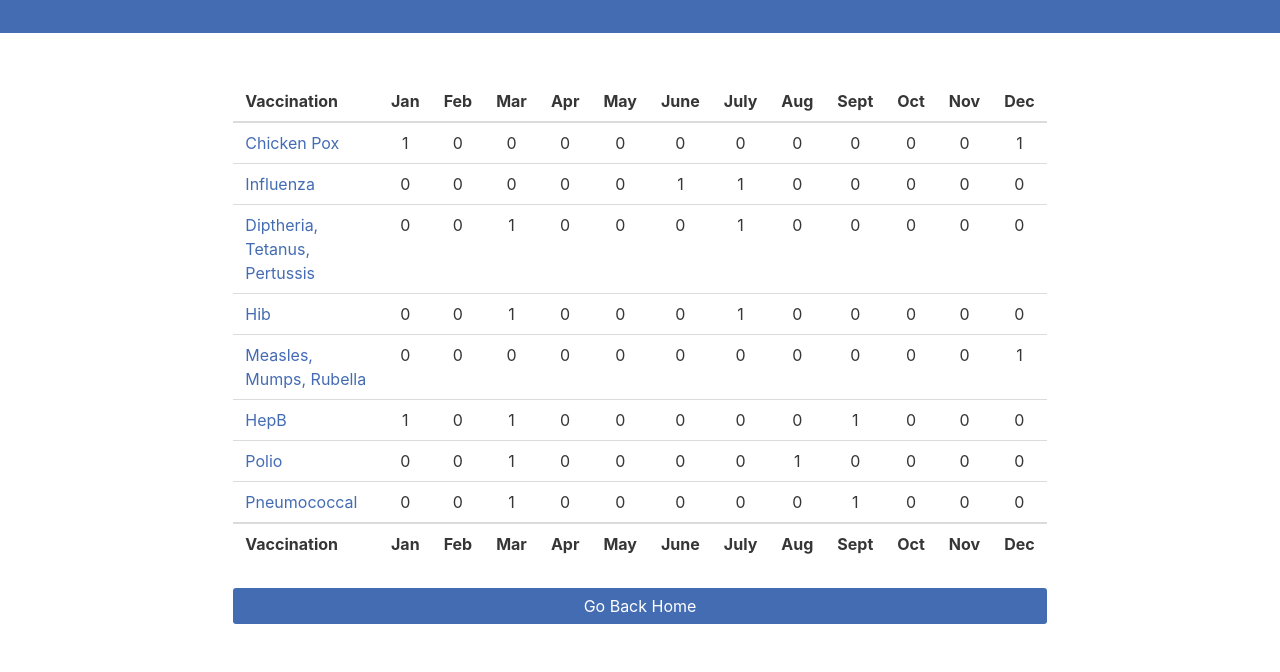
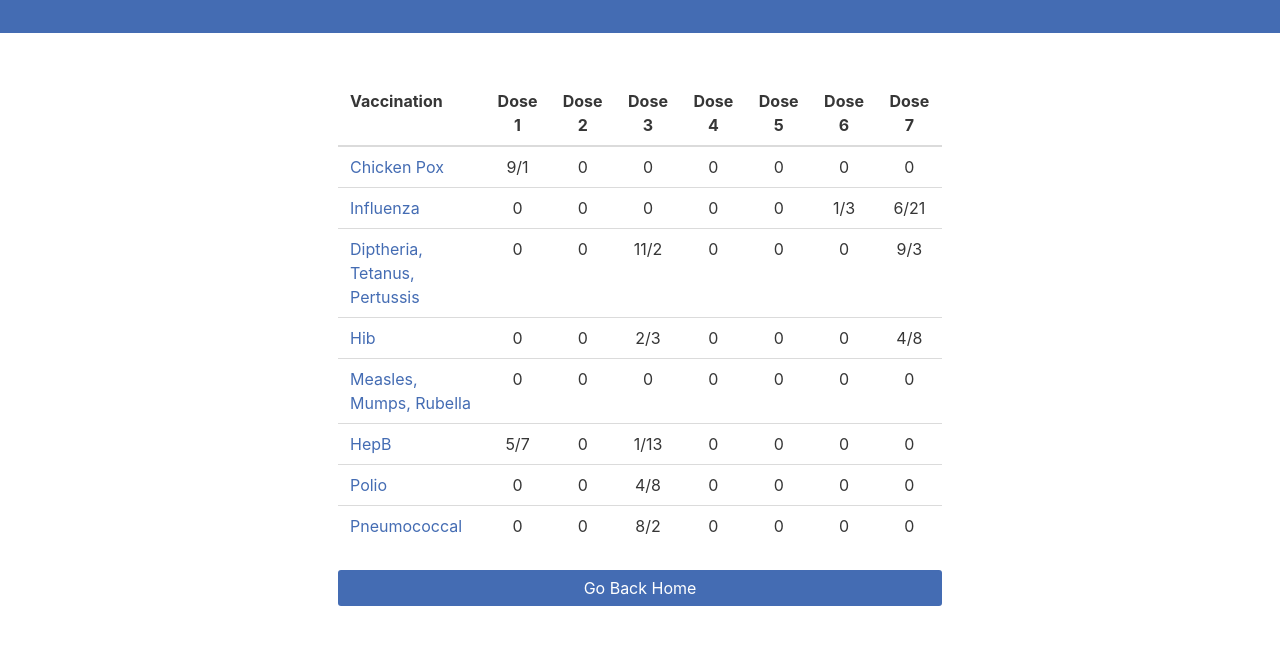
Before and after one commit to valencium/VaxxTracker, a website: page account_info.html in a window 1280 px wide. Shown: the part 181-853 px from the top of the page. Drawn offline with nearby package versions, Linux system fonts and the light colour scheme.

Commit message:
some things work, something don't

```diff
--- a/account_info.html
+++ b/account_info.html
@@ -10,59 +10,40 @@
     </head>
     <body>
         <div class="hero is-primary">
-            <div class="hero-body container has-text-centered">
-                <h1 class="title is-1 is-spaced">Hi, Pablo Escobar</h1>
-                <h3 class="subtitle is-3">Here are your upcoming medications.</h3>
+            <div class="hero-body">
+                <div class="container has-text-centered">
+                    <h1 class="title is-1 is-spaced">Hi, Pablo Escobar</h1>
+                    <h3 class="subtitle is-3">Here are your upcoming medications.</h3>
+                </div>
             </div>
         </div>
+
         <section class="section">
 
           <div class="columns is-multiline">
-              <div class="column is-2">
+              <div class="column is-3">
 
               </div>
-              <div class="column is-8">
+              <div class="column is-6">
               <table class="table">
                   <thead>
                     <tr>
                       <th>Vaccination</th>
-                      <th class="has-text-centered">Jan</th>
-                      <th class="has-text-centered">Feb</th>
-                      <th class="has-text-centered">Mar</th>
-                      <th class="has-text-centered">Apr</th>
-                      <th class="has-text-centered">May</th>
-                      <th class="has-text-centered">June</th>
-                      <th class="has-text-centered">July</th>
-                      <th class="has-text-centered">Aug</th>
-                      <th class="has-text-centered">Sept</th>
-                      <th class="has-text-centered">Oct</th>
-                      <th class="has-text-centered">Nov</th>
-                      <th class="has-text-centered">Dec</th>
+                      <th class="has-text-centered">Dose 1</th>
+                      <th class="has-text-centered">Dose 2</th>
+                      <th class="has-text-centered">Dose 3</th>
+                      <th class="has-text-centered">Dose 4</th>
+                      <th class="has-text-centered">Dose 5</th>
+                      <th class="has-text-centered">Dose 6</th>
+                      <th class="has-text-centered">Dose 7</th>
                     </tr>
                   </thead>
                   <tbody id="vaccination-rows">
                   </tbody>
-                  <tfoot>
-                      <tr>
-                          <th>Vaccination</th>
-                          <th class="has-text-centered">Jan</th>
-                          <th class="has-text-centered">Feb</th>
-                          <th class="has-text-centered">Mar</th>
-                          <th class="has-text-centered">Apr</th>
-                          <th class="has-text-centered">May</th>
-                          <th class="has-text-centered">June</th>
-                          <th class="has-text-centered">July</th>
-                          <th class="has-text-centered">Aug</th>
-                          <th class="has-text-centered">Sept</th>
-                          <th class="has-text-centered">Oct</th>
-                          <th class="has-text-centered">Nov</th>
-                          <th class="has-text-centered">Dec</th>
-                        </tr>
-                  </tfoot>
               </table>
               <a class="button is-fullwidth is-primary" href="index.html">Go Back Home</a>
               </div>
-              <div class="column is-2">
+              <div class="column is-3">
 
               </div>
           </div>
@@ -93,12 +74,13 @@
             var coin = 0;
             function inflate(modalId){
                 coin++;
+                if(coin > 1){
+                    document.getElementById("one").getElementsByClassName("modal-content")[0].getElementsByClassName("box")[0].innerHTML = "Polio (or poliomyelitis) is a disease caused by poliovirus. It can cause lifelong paralysis (can’t move parts of the body), and it can be deadly.";
+                }
+
                 console.log("modal was toggled");
                 var x = document.getElementById("one");
                 document.getElementById("one").classList += " is-active";
-                if(coin == 1){
-                    //change content
-                }
             };
         </script>
 
@@ -114,56 +96,56 @@
               vaccinations: [
                   {
                       name: "Chicken Pox",
-                      occurrence:["1", "0", "0", "0", "0", "0", "0", "0", "0", "0", "0", "1"],
+                      occurrence:["9/1", "0", "0", "0", "0", "0", "0"],
                       viewId: 'one',
                       modalId: 'one',
                       modalContent: "Protects your child from hepatitis A, a potentially serious disease, protects other people from the disease because children under 6 years old with hepatitis A usually don’t have symptoms, but they often pass the disease to others without anyone knowing they were infected and Keeps your child from missing school or child care (and keeps you from missing work to care for your sick child)."
                   },
                   {
                       name: "Influenza",
-                      occurrence:["0", "0", "0", "0", "0", "1", "1", "0", "0", "0", "0", "0"],
+                      occurrence:["0", "0", "0", "0", "0", "1/3", "6/21"],
                       viewId: 'two',
                       modalId: 'two',
                       modalContent: "paste content here por favor"
                   },
                   {
                       name: "Diptheria, Tetanus, Pertussis",
-                      occurrence:["0", "0", "1", "0", "0", "0", "1", "0", "0", "0", "0", "0"],
+                      occurrence:["0", "0", "11/2", "0", "0", "0", "9/3"],
                       viewId: 'three',
                       modalId: 'three',
                       modalContent: "paste content here por favor"
                   },
                   {
                       name: "Hib",
-                      occurrence:["0", "0", "1", "0", "0", "0", "1", "0", "0", "0", "0", "0"],
+                      occurrence:["0", "0", "2/3", "0", "0", "0", "4/8"],
                       viewId: 'four',
                       modalId: 'four',
                       modalContent: "paste content here por favor"
                   },
                   {
                       name: "Measles, Mumps, Rubella",
-                      occurrence:["0", "0", "0", "0", "0", "0", "0", "0", "0", "0", "0", "1"],
+                      occurrence:["0", "0", "0", "0", "0", "0", "0"],
                       viewId: 'five',
                       modalId: 'five',
                       modalContent: "paste content here por favor"
                   },
                   {
                       name: "HepB",
-                      occurrence:["1", "0", "1", "0", "0", "0", "0", "0", "1", "0", "0", "0"],
+                      occurrence:["5/7", "0", "1/13", "0", "0", "0", "0"],
                       viewId: 'six',
                       modalId: 'six',
                       modalContent: "paste content here por favor"
                   },
                   {
                       name: "Polio",
-                      occurrence:["0", "0", "1", "0", "0", "0", "0", "1", "0", "0", "0", "0"],
+                      occurrence:["0", "0", "4/8", "0", "0", "0", "0"],
                       viewId: 'seven',
                       modalId: 'seven',
                       modalContent: "paste content here por favor"
                   },
                   {
                       name: "Pneumococcal",
-                      occurrence:["0", "0", "1", "0", "0", "0", "0", "0", "1", "0", "0", "0"],
+                      occurrence:["0", "0", "8/2", "0", "0", "0", "0"],
                       viewId: 'eight',
                       modalId: 'eight',
                       modalContent: "paste content here por favor"
--- a/styles.scss
+++ b/styles.scss
@@ -9,13 +9,10 @@ $family-primary: "Lato", sans-serif;
 @import "./sass/bulma/sass/utilities/_all";
 @import "./sass/bulma/bulma";
 
-#nav{
-    position: fixed !important;
-    top: 0;
-    left: 0;
-    right: 0;
-}
-
 .completed{
     background-color: $green;
 }
+
+.container{
+    padding: 0 !important;
+}
```
Also changed, not shown: index.html (+20 -18 lines), styles.css, 1 other file.
